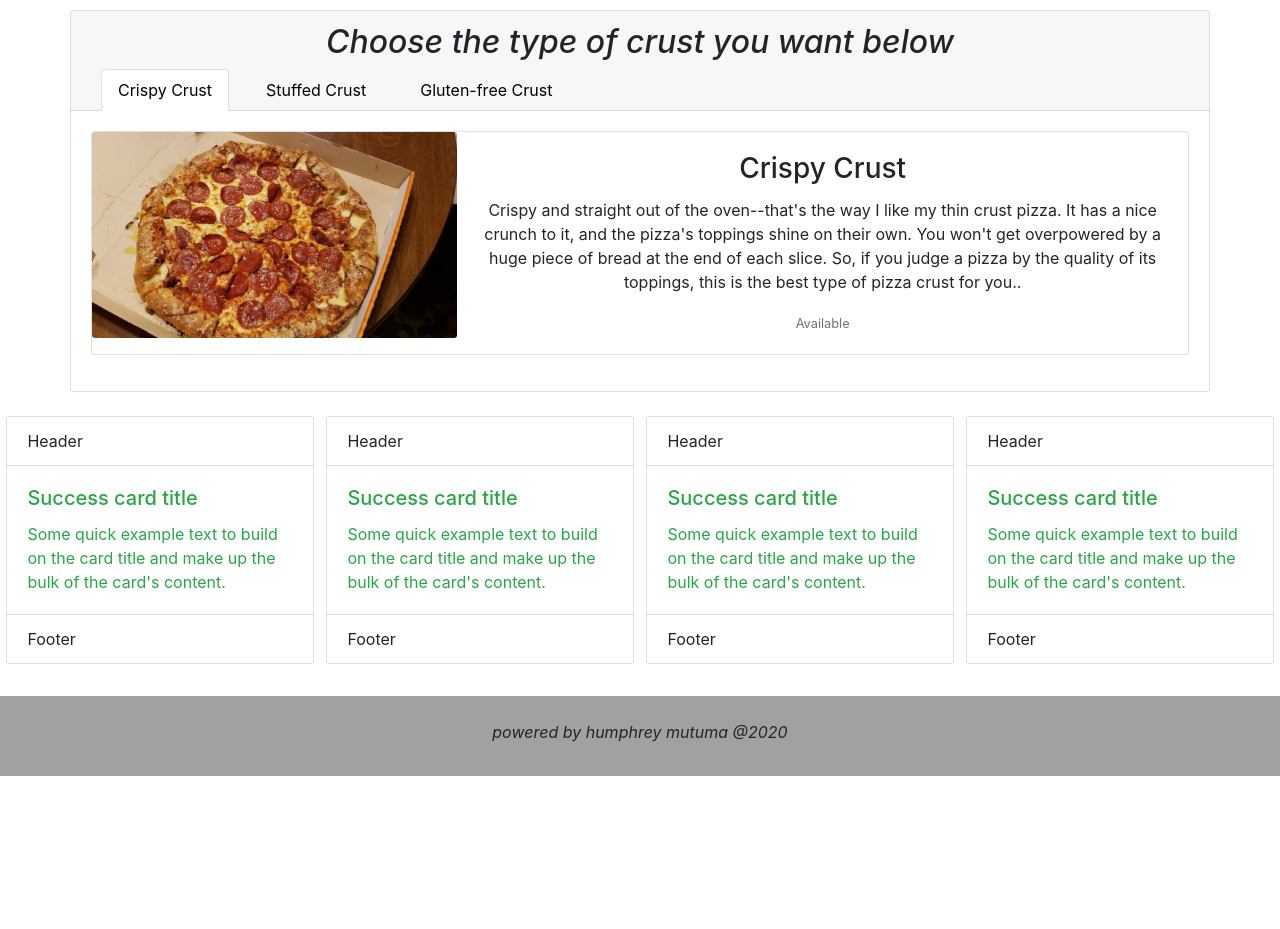
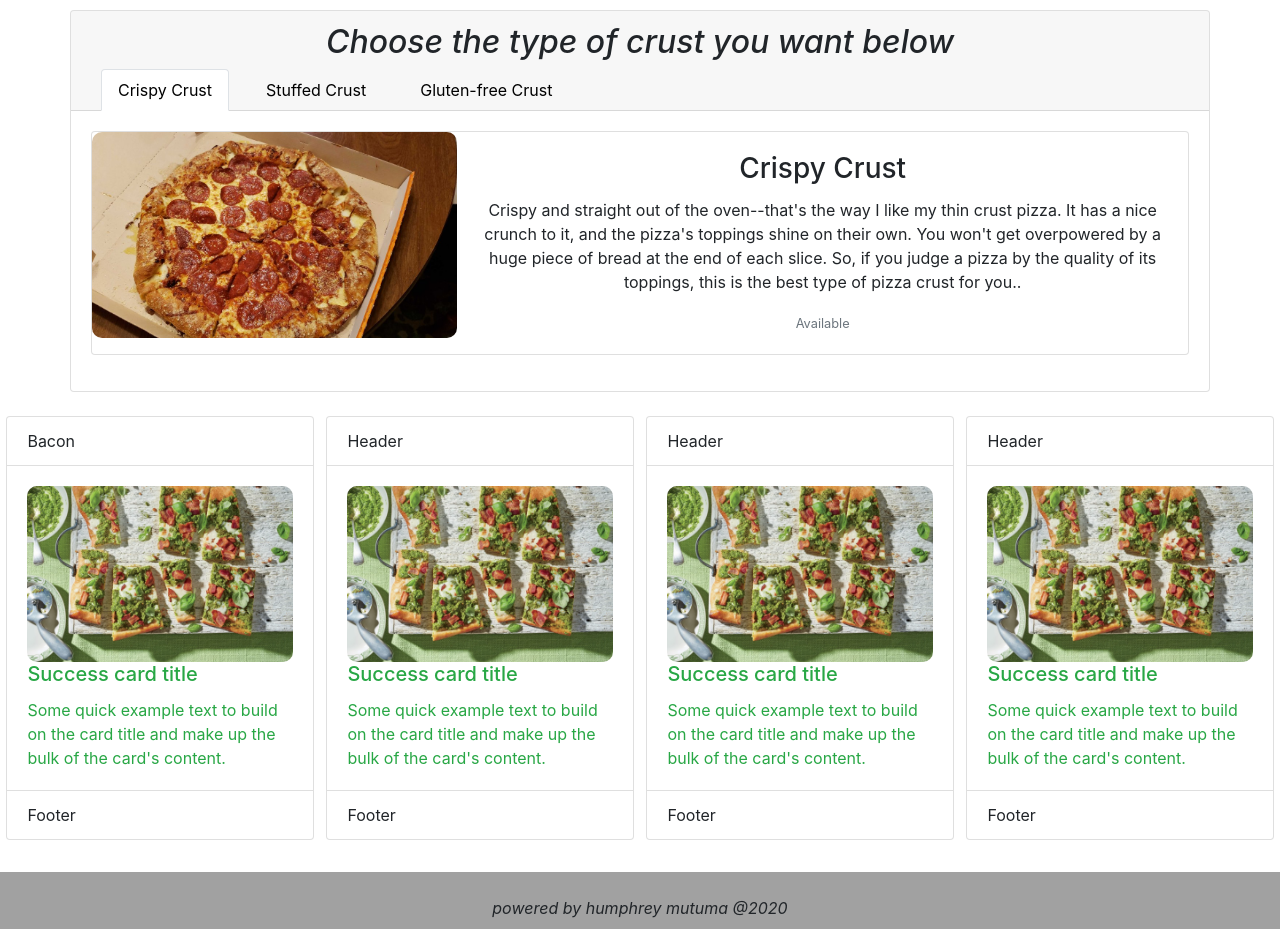
Before and after one commit to humphrey-mutuma/pizza-inn, a plain HTML site: page index.html in a window 1280 px wide. Shown: the part 1520-2449 px from the top of the page. Before the commit the page ends 2296 px from the top, so only its background shows below. Drawn offline with Linux system fonts and the light colour scheme.

Commit message:
Add the first row of the toppings.

```diff
--- a/css/styles.css
+++ b/css/styles.css
@@ -120,7 +120,10 @@ span{
 .toppings{
  justify-content: space-around;
 }
-
+.card-body img{
+    width: 100%;
+    border-radius: 10px;
+}
 
 
 
--- a/index.html
+++ b/index.html
@@ -191,8 +191,9 @@
      <div class="row toppings">
          <!-- first card -->
         <div class="card border-default mb-3" style="width: 24%;">
-            <div class="card-header bg-transparent border-default">Header</div>
+            <div class="card-header bg-transparent border-default">Bacon</div>
             <div class="card-body text-success">
+                <img src="images/toppings/bacon.png"  alt="bacon" >
                 <h5 class="card-title">Success card title</h5>
                 <p class="card-text">Some quick example text to build on the card title and make up the bulk of the card's content.</p>
             </div>
@@ -202,6 +203,7 @@
         <div class="card border-default mb-3" style="width: 24%;">
             <div class="card-header bg-transparent border-default">Header</div>
             <div class="card-body text-success">
+                <img src="images/toppings/bacon.png"  alt="bacon" >
                 <h5 class="card-title">Success card title</h5>
                 <p class="card-text">Some quick example text to build on the card title and make up the bulk of the card's content.</p>
             </div>
@@ -211,6 +213,7 @@
         <div class="card border-default mb-3" style="width: 24%;">
             <div class="card-header bg-transparent border-default">Header</div>
             <div class="card-body text-success">
+                <img src="images/toppings/bacon.png"  alt="bacon" >
                 <h5 class="card-title">Success card title</h5>
                 <p class="card-text">Some quick example text to build on the card title and make up the bulk of the card's content.</p>
             </div>
@@ -220,12 +223,12 @@
         <div class="card border-default mb-3" style="width: 24%;">
             <div class="card-header bg-transparent border-default">Header</div>
             <div class="card-body text-success">
+                <img src="images/toppings/bacon.png"  alt="bacon" >
                 <h5 class="card-title">Success card title</h5>
                 <p class="card-text">Some quick example text to build on the card title and make up the bulk of the card's content.</p>
             </div>
             <div class="card-footer bg-transparent border-default">Footer</div>
         </div>
-
      </div>
  </aside>
     <!-- the footer -->
```
Also changed, not shown: images/toppings/bacon.png (renamed from images/toppings/bacon.webp), images/toppings/basil.png (renamed from images/toppings/basil.webp), images/toppings/onions.png (renamed from images/toppings/onions.webp), images/toppings/peppers.png (renamed from images/toppings/peppers.webp), images/toppings/pesto.png (renamed from images/toppings/pesto.webp), images/toppings/pineaple.png (renamed from images/toppings/pineaple.webp), images/toppings/sausage.png (renamed from images/toppings/sausage.webp). Lines whose indentation alone changed are shown as unchanged.
